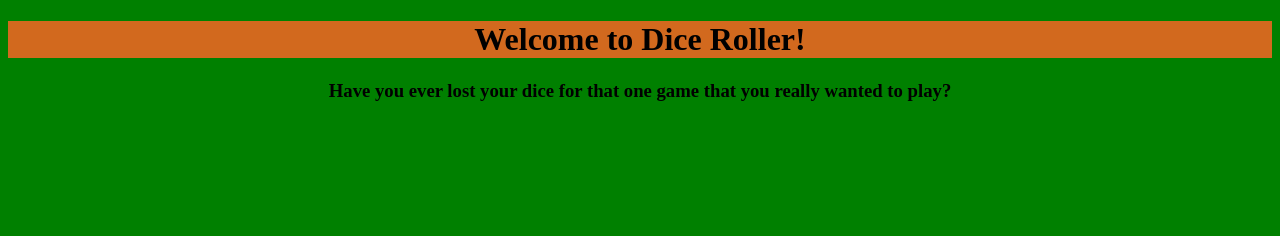
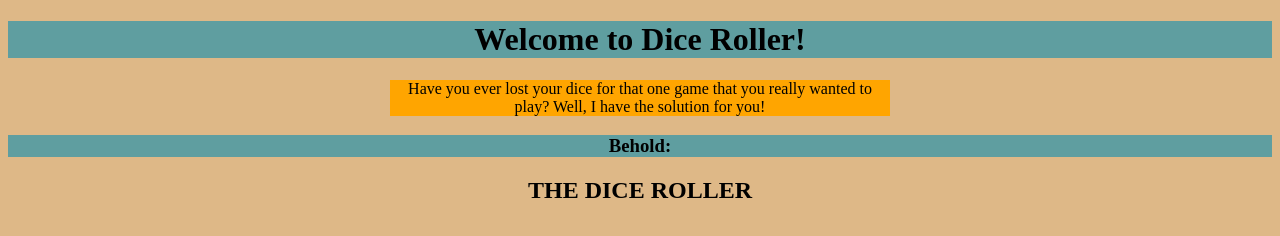
Before and after one commit to kgroppe/web-dice-roller, a plain HTML site: page index.html in a window 1280 px wide. Drawn offline with Linux system fonts and the light colour scheme.

Commit message:
edits to html and css
Changed some formatting with css, and did some type swapping in html

```diff
--- a/dicestyle.css
+++ b/dicestyle.css
@@ -1,14 +1,17 @@
 h1 {
 	text-align: center;
-	background-color: chocolate;
+	background-color: cadetblue;
+	/*I might want to go back to chocolate. Testing cadetblue*/
 
 }
 h2{
 	text-align: center;
 
+
 }
 h3{
 	text-align: center;
+	background-color: cadetblue;
 
 }
 h4{
@@ -29,7 +32,14 @@ p {
 	text-align: center;
 }
 
+body {
+	background-color: burlywood;
+}
 
-body {
-	background-color: green;
+div{
+	width: 500px;
+	margin: auto;
+	background-color: orange;
+	text-align: center;
+
 }
--- a/index.html
+++ b/index.html
@@ -15,5 +15,7 @@
 
 <body>
 <h1>Welcome to Dice Roller!</h1>
-<h3>Have you ever lost your dice for that one game that you really wanted to play?</h3>
+<div>Have you ever lost your dice for that one game that you really wanted to play? Well, I have the solution for you!</div>
+<h3>Behold:</h3>
+<h2><strong>THE DICE ROLLER</strong></h2>
 </body>
```
